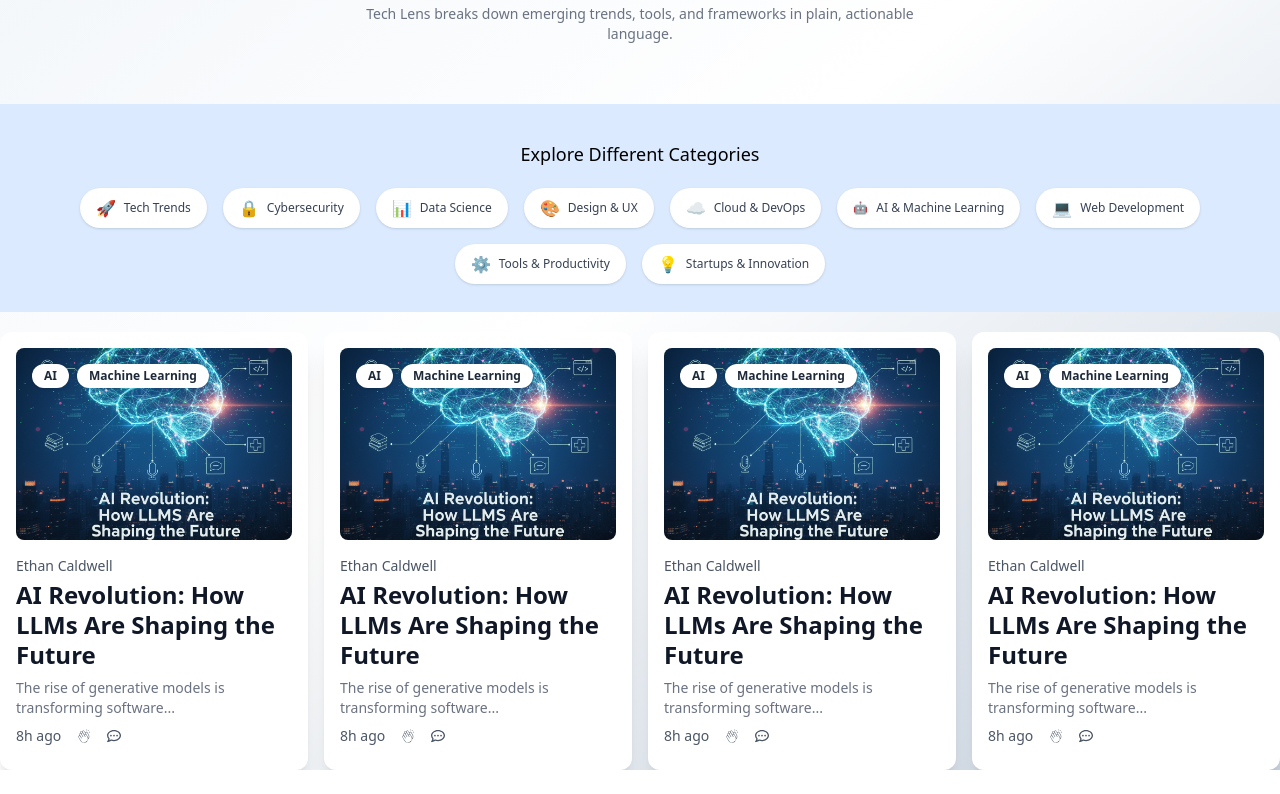
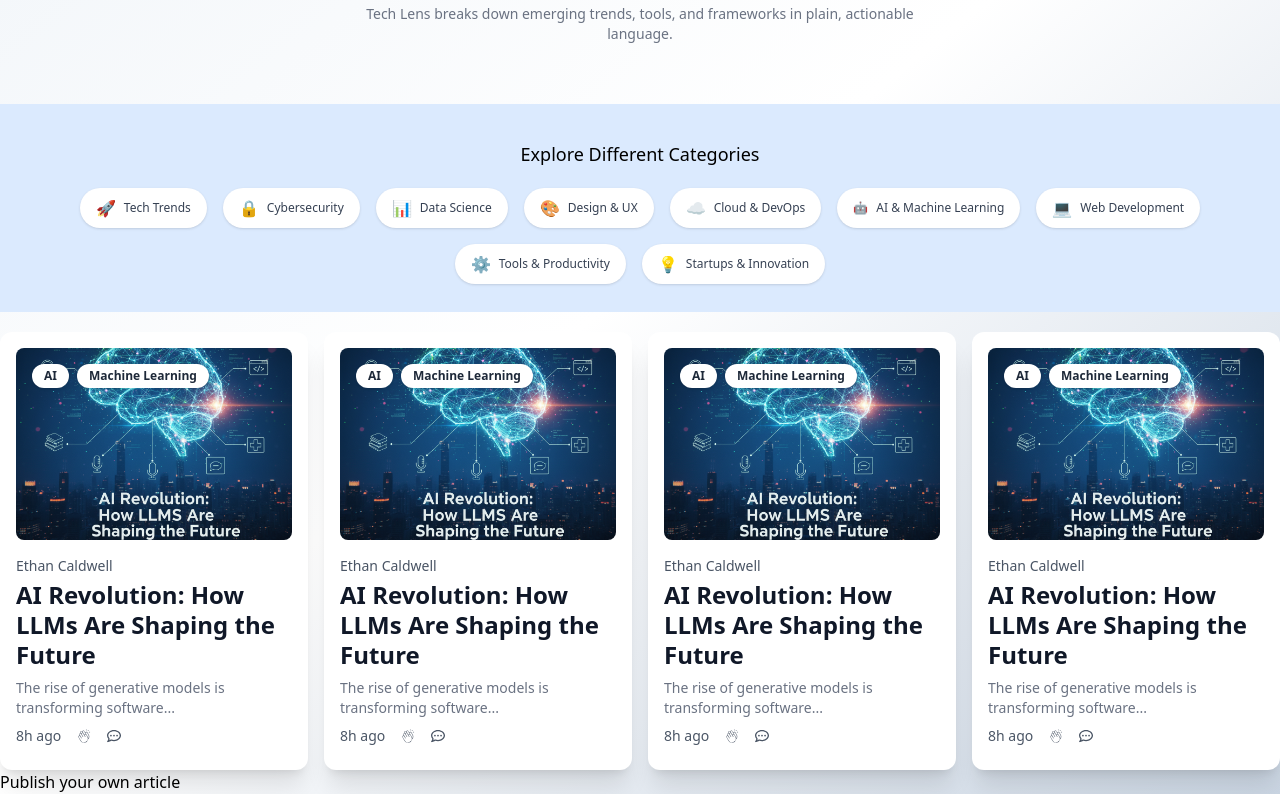
Before and after one commit to juliusmwas/Tech-Lens, a React (Vite) app: page / in a window 1280 px wide. Shown: the part 232-1026 px from the top of the page. Before the commit the page ends 1002 px from the top, so only its background shows below. Built offline with nearby package versions, Linux system fonts and the light colour scheme.

Commit message:
Added a publish section where users can publish their own articles and paste them on the platform

```diff
--- a/src/App.jsx
+++ b/src/App.jsx
@@ -2,6 +2,7 @@ import Navbar from "./Components/Navbar"
 import Hero from "./Components/Hero"
 import Categories from "./Components/Categories"
 import Articles from "./Components/Articles"
+import Publish from "./Components/Publish"
 
 export default function App() {
 
@@ -11,6 +12,7 @@ export default function App() {
       < Hero/>
       < Categories/>
       < Articles/>
+      < Publish/>
     </>
   )
 }
--- /dev/null
+++ b/src/Components/Publish.jsx
@@ -0,0 +1,8 @@
+
+export default function Publish(){
+    return(
+        <section>
+            <div>Publish your own article</div>
+        </section>
+    );
+}
```
